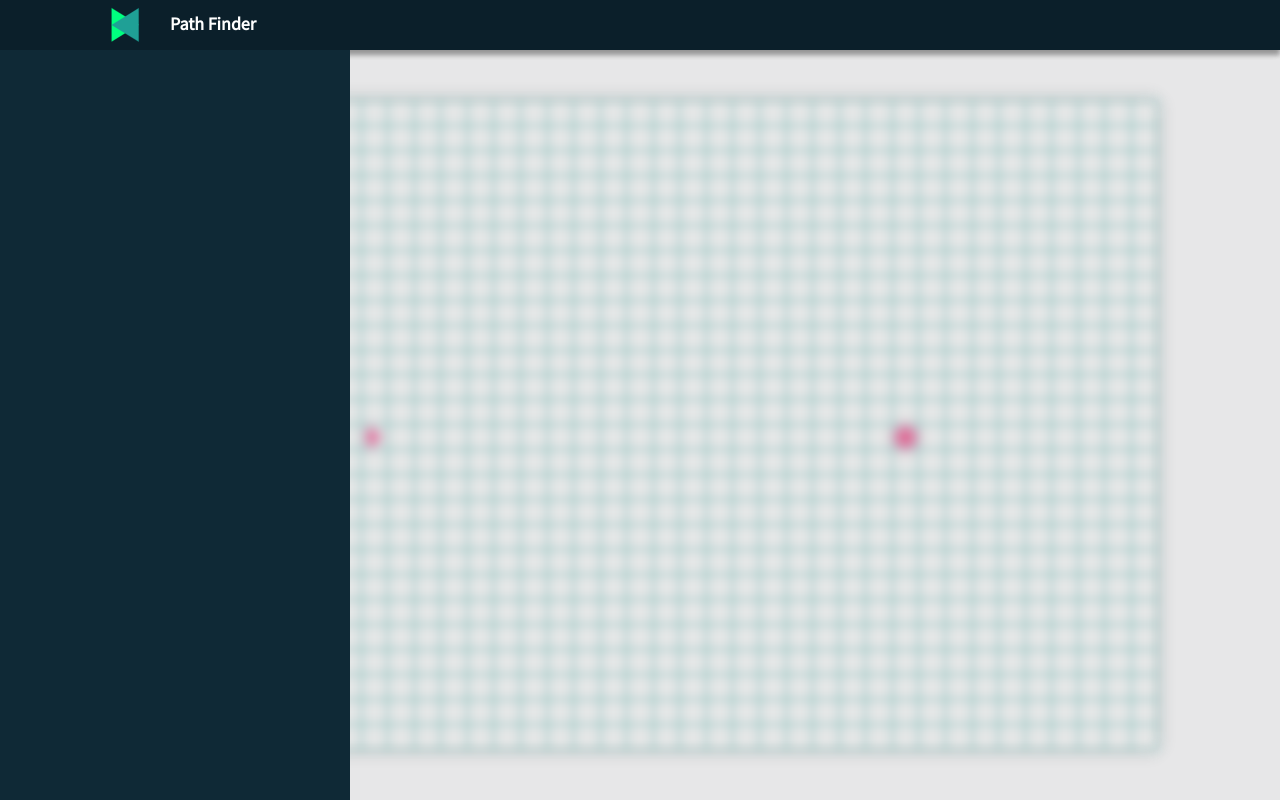
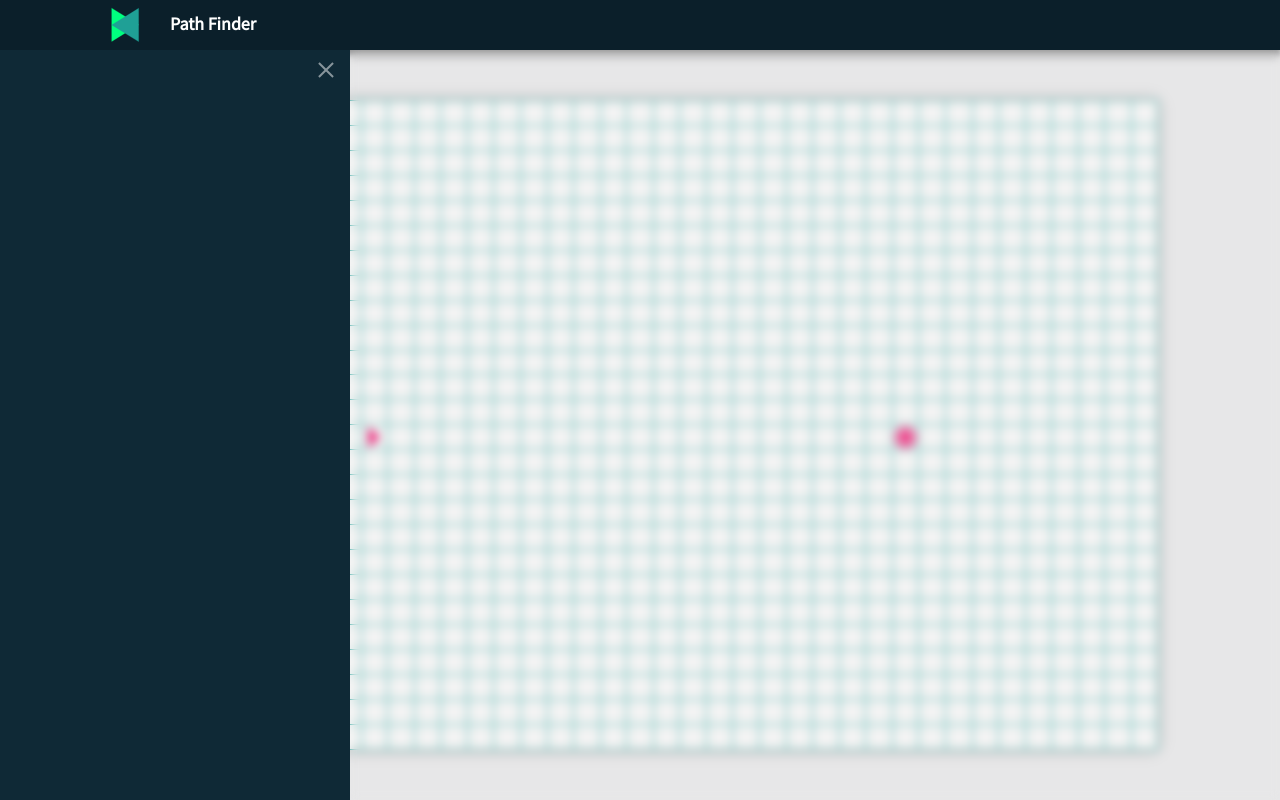
Before and after one commit to midhun-pk/Path-Finder, an Angular app: page /home in a window 1280 px wide. Both pictures are taken after a click on the button 60 px from the left and 130 px from the top of the page. Built offline with nearby package versions, Linux system fonts and the light colour scheme.

Commit message:
Added close button and backdrop-filter blur

```diff
--- a/src/app/components/sidebar/sidebar.component.html
+++ b/src/app/components/sidebar/sidebar.component.html
@@ -1,6 +1,8 @@
 <div class="wrapper">
     <div class="menu-container">
-        <div class="header"></div>
+        <div class="header">
+            <div class="close" (click)="onCloseSideBarClick()"></div>
+        </div>
         <div class="menu-items"></div>
     </div>
     <div class="right-content"></div>
--- a/src/app/components/sidebar/sidebar.component.scss
+++ b/src/app/components/sidebar/sidebar.component.scss
@@ -10,11 +10,39 @@
     background: #0F2936;
     display: flex;
     flex-direction: column;
-    align-items: center;
-    justify-content: center;
     flex: 0 0 auto;
+    padding: 10px;
 
     .header {
+        position: relative;
+        height: 20px;
+
+        .close {
+            position: absolute;
+            right: 0px;
+            top: 0px;
+            width: 15px;
+            height: 20px;
+            opacity: 0.5;
+            cursor: pointer;
+          }
+          .close:hover {
+            opacity: 1;
+          }
+          .close:before, .close:after {
+            position: absolute;
+            content: ' ';
+            height: 20px;
+            width: 2px;
+            background-color: var(--color-5);
+          }
+          .close:before {
+            transform: rotate(45deg);
+          }
+          .close:after {
+            transform: rotate(-45deg);
+          }
+
     }
 
     .menu-items {
@@ -25,4 +53,6 @@
 .right-content {
     width: 100%;
     height: 100%;
+    -webkit-backdrop-filter: blur(5px);
+     backdrop-filter: blur(5px);
 }
--- a/src/app/components/sidebar/sidebar.component.ts
+++ b/src/app/components/sidebar/sidebar.component.ts
@@ -1,4 +1,5 @@
 import { Component, OnInit } from '@angular/core';
+import { SidebarService } from 'src/app/services/sidebar.service';
 
 @Component({
   selector: 'app-sidebar',
@@ -7,9 +8,13 @@ import { Component, OnInit } from '@angular/core';
 })
 export class SidebarComponent implements OnInit {
 
-  constructor() { }
+  constructor(private sidebarService: SidebarService) { }
 
   ngOnInit() {
   }
 
+  onCloseSideBarClick() {
+    this.sidebarService.hideSideBar();
+  }
+
 }
--- a/src/app/services/sidebar.service.ts
+++ b/src/app/services/sidebar.service.ts
@@ -15,11 +15,9 @@ export class SidebarService {
 
   showSideBar() {
     this.open.next(true);
-    document.body.classList.add('blur');
   }
 
   hideSideBar() {
     this.open.next(false);
-    document.body.classList.remove('blur');
   }
 }
--- a/src/styles.scss
+++ b/src/styles.scss
@@ -23,11 +23,6 @@ body {
     font-size: 16px;
     color: var(--color-5);
 }
-
-body.blur app-root #home-content * {
-  filter: blur(2px) brightness(.99);
-}
-
 
 html {
     width: 100%;
@@ -92,7 +87,7 @@ table {
   transform: translateX(-100vw);
   visibility: hidden;
   outline: 0px;
-  transition: all 0.25s cubic-bezier(0.645, 0.045, 0.355, 1) 0s
+  transition: all 0.2s cubic-bezier(0.645, 0.045, 0.355, 1) 0s
 }
 
 .sidebar.open {
```
